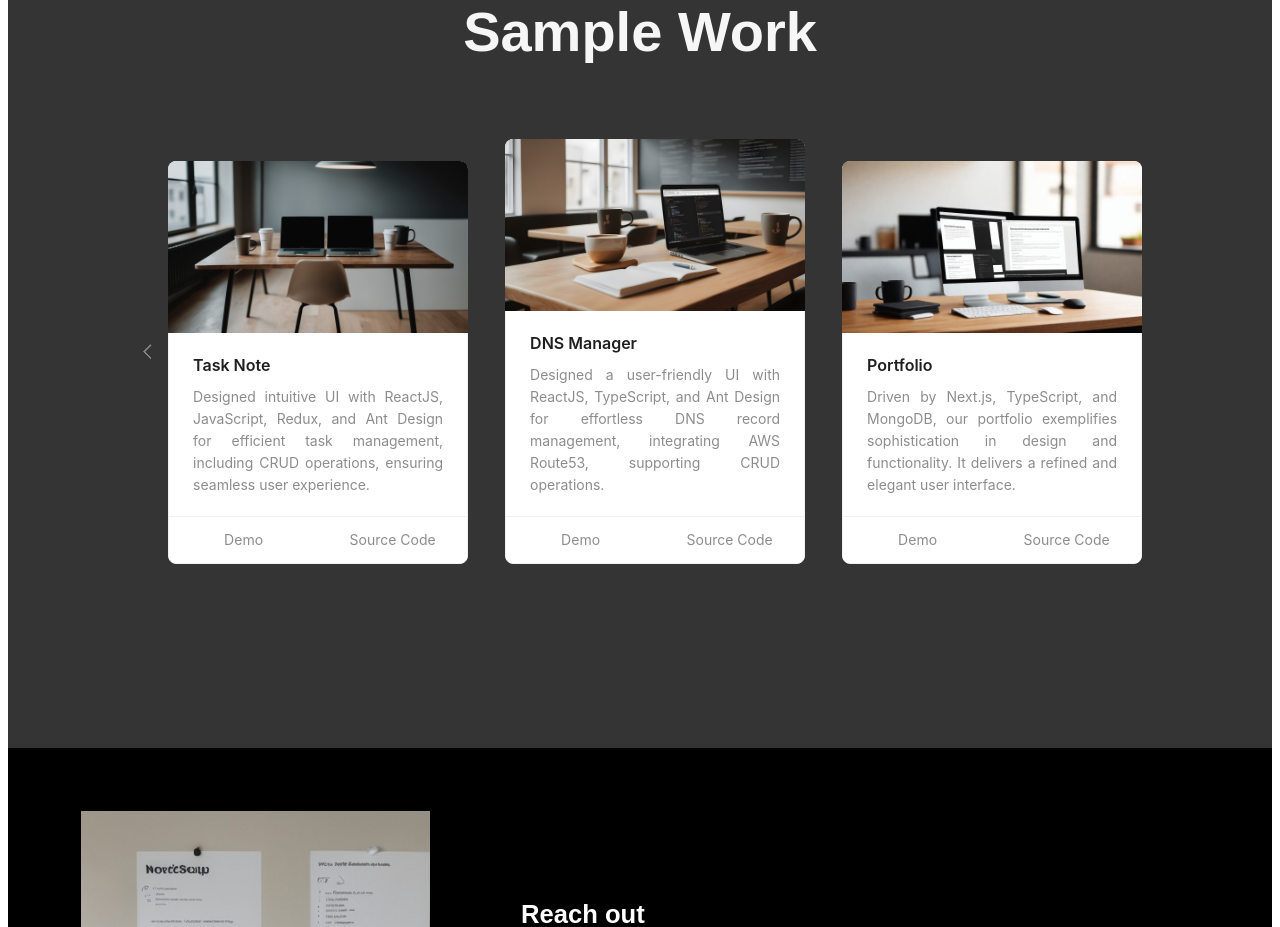
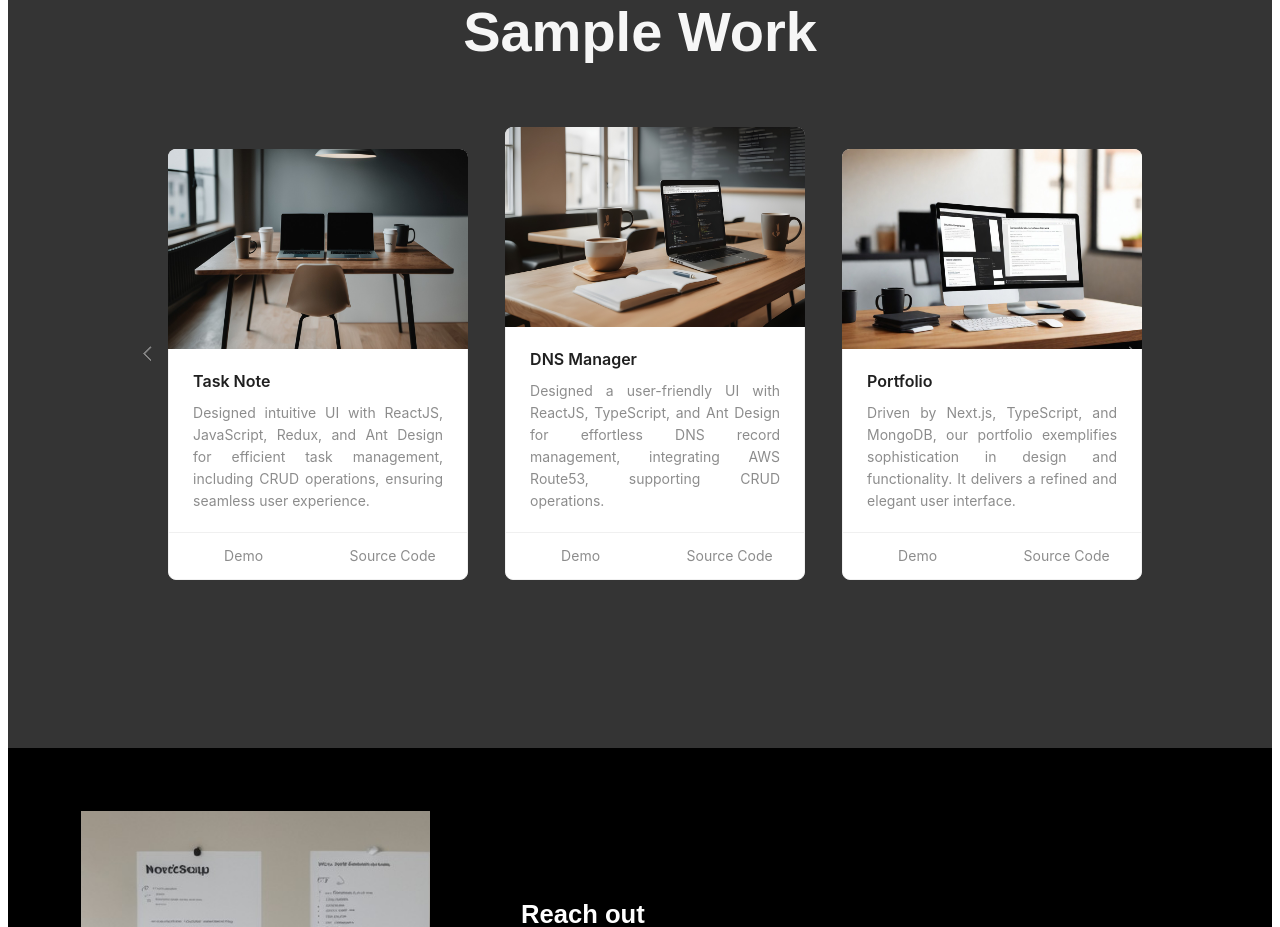
Before and after one commit to suprajasribalaji/Portfolio, a Next.js app: page / in a window 1280 px wide. Shown: the part 3260-4187 px from the top of the page. Built offline with nearby package versions, Linux system fonts and the light colour scheme; no server answers.

Commit message:
SampleWork page is fxed

```diff
--- a/pages/SampleWork.tsx
+++ b/pages/SampleWork.tsx
@@ -2,6 +2,7 @@ import { BackgroundColor, TextColor } from "@/theme/color";
 import React from "react";
 import { Card, Carousel } from "antd";
 import styled from "styled-components";
+import Image from "next/image";
 
 const { Meta } = Card;
 
@@ -54,19 +55,20 @@ const SampleWork: React.FC = () => {
         <Content>
           <StyledCarousel arrows dots={false} slidesPerRow={3}>
             {
-              projectDetails.map((project) => (
-                <div>
+              projectDetails.map((project, index) => (
+                <ProjectDetails key={index}>
                   <StyledCard
                     style={{ width: 300 }}
                     cover={
-                      <img
+                      <Image
                         alt={project.title}
                         src={project.imageSrc}
-                        style={{ objectFit: 'cover'}}
+                        width={300} // Specify width
+                        height={200} // Specify height
                       />
                     }
                     actions={[
-                      <StyledCardActions>
+                      <StyledCardActions key="actions">
                         <a href={project.demoLink} target="_blank" rel="noopener noreferrer">
                           Demo
                         </a>
@@ -81,7 +83,7 @@ const SampleWork: React.FC = () => {
                       description={project.description}
                     />
                   </StyledCard>
-                </div>
+                </ProjectDetails>
               ))
             }
           </StyledCarousel>
@@ -104,8 +106,8 @@ const StyledCard = styled(Card)`
 `;
 
 const StyledCardActions = styled.div`
-display: flex;
-justify-content: space-between;
+  display: flex;
+  justify-content: space-between;
 `;
 
 const StyledMeta = styled(Meta)`
@@ -133,7 +135,9 @@ const Title = styled.div`
 `;
 
 const Content = styled.div`
-  margin-top: 6%;
+  margin-top: 5%;
   gap: 4%;
   justify-content: center;
 `;
+
+const ProjectDetails = styled.div``;
```
Also changed, not shown: firebase.json (deleted), 1 other file (tests, documents, lock files or other folders).
